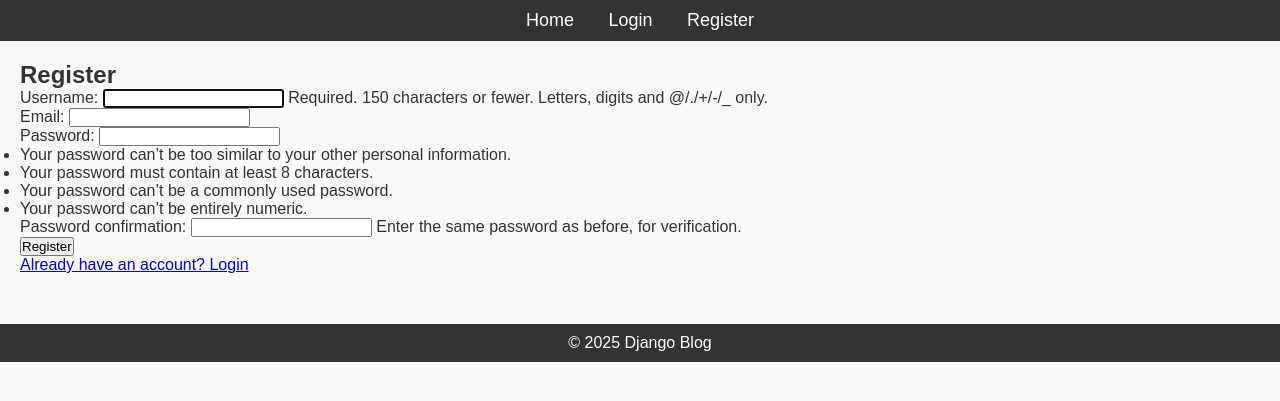
After one commit to urfavprogrammer/Alx_DjangoLearnLab, a Django app: page /blog/register/ in a window 1280 px wide. The commit adds this page. Shown: the top 401 px of the page. Run offline with Django 4.2, Linux system fonts and the light colour scheme.

Commit message:
initial commit

```diff
--- /dev/null
+++ b/django_blog/blog/forms.py
@@ -0,0 +1,10 @@
+from django import forms
+from django.contrib.auth.forms import UserCreationForm
+from django.contrib.auth.models import User
+
+class RegisterForm(UserCreationForm):
+    email = forms.EmailField(required=True)
+
+    class Meta:
+        model = User
+        fields = ["username", "email", "password1", "password2"]
--- a/django_blog/blog/templates/blog/index.html
+++ b/django_blog/blog/templates/blog/index.html
@@ -1,3 +1,4 @@
+{% load static %}
 <!DOCTYPE html>
 <html lang="en">
 <head>
@@ -11,7 +12,6 @@
         <nav>
             <ul>
                 <li><a href="{% url 'home' %}">Home</a></li>
-                <li><a href="{% url 'posts' %}">Blog Posts</a></li>
                 <li><a href="{% url 'login' %}">Login</a></li>
                 <li><a href="{% url 'register' %}">Register</a></li>
             </ul>
--- /dev/null
+++ b/django_blog/blog/templates/blog/register.html
@@ -0,0 +1,19 @@
+{% extends 'blog/index.html' %}
+{% block content %}
+<div class="container mt-4">
+    <h2>Register</h2>
+    <form method="post">
+        {% csrf_token %}
+        {{ form.as_p }}
+        <button type="submit" class="btn btn-primary">Register</button>
+    </form>
+
+    {% if messages %}
+        {% for message in messages %}
+            <div class="alert alert-{{ message.tags }} mt-3">{{ message }}</div>
+        {% endfor %}
+    {% endif %}
+
+    <p><a href="{% url 'login' %}">Already have an account? Login</a></p>
+</div>
+{% endblock %}
--- /dev/null
+++ b/django_blog/blog/urls.py
@@ -0,0 +1,10 @@
+from django.urls import path
+from . import views
+
+urlpatterns = [
+    path('', views.home, name = 'home'),
+    path('login/', views.user_login, name='login'),
+    path('register/', views.register, name='register'),
+    path('logout/', views.user_logout, name='logout'),
+    path('profile/', views.user_profile, name='profile'),
+]
--- a/django_blog/blog/views.py
+++ b/django_blog/blog/views.py
@@ -1,3 +1,47 @@
-from django.shortcuts import render
+from django.shortcuts import render, redirect
+from django.contrib.auth import login, logout, authenticate
+from django.contrib.auth.decorators import login_required
+from django.contrib import messages
+from .forms import RegisterForm
+
 
 # Create your views here.
+def home(request):
+    return render(request, 'blog/index.html')
+
+def register(request):
+    if request.method == 'POST':
+        form = RegisterForm(request.POST)
+        if form.is_valid():
+            user = form.save()
+            username = form.cleaned_data['username']
+            messages.success(request, f'Account created for {username}!')
+            return redirect('login')
+    else:
+        form = RegisterForm()
+    return render(request, 'blog/register.html', {'form': form})
+
+def user_login(request):
+    if request.method == 'POST':
+        username = request.POST['username']
+        password = request.POST['password']
+        user = authenticate(request, username=username, password=password)
+        if user:
+            login(request, user)
+            return redirect('profile')
+        else:
+            messages.error(request, 'Invalid username or password')
+    return render(request, 'blog/login.html')
+
+@login_required
+def user_profile(request):
+    if request.method == 'POST':
+        user.email = request.POST['email']
+        user.save()
+        messages.success(request, 'Profile updated successfully')
+        return redirect('profile')
+    return render(request, 'blog/profile.html', {'user': request.user})
+
+def user_logout(request):
+    logout(request)
+    return redirect('home')
--- a/django_blog/django_blog/urls.py
+++ b/django_blog/django_blog/urls.py
@@ -15,8 +15,9 @@ Including another URLconf
     2. Add a URL to urlpatterns:  path('blog/', include('blog.urls'))
 """
 from django.contrib import admin
-from django.urls import path
+from django.urls import path, include
 
 urlpatterns = [
     path('admin/', admin.site.urls),
+    path('blog/', include('blog.urls'))
 ]
```
Also changed, not shown: django_blog/blog/templates/blog/login.html (added, +19 -0 lines), django_blog/blog/templates/blog/profile.html (added, +8 -0 lines), django_blog/django_blog/settings.py (+6 -3 lines), django_blog/README.md (added).
